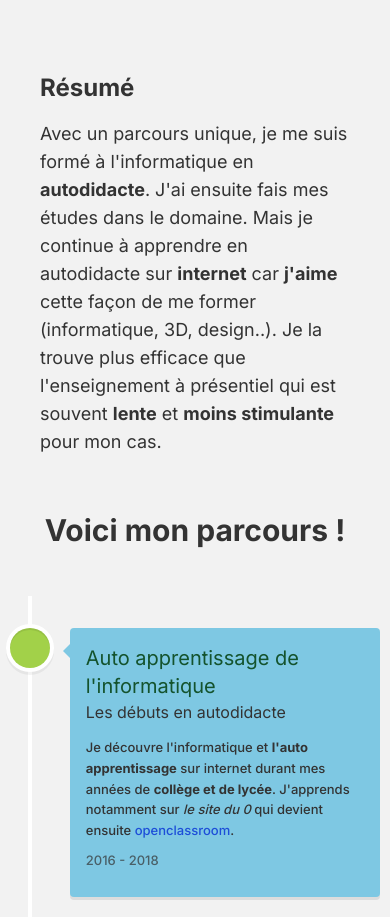
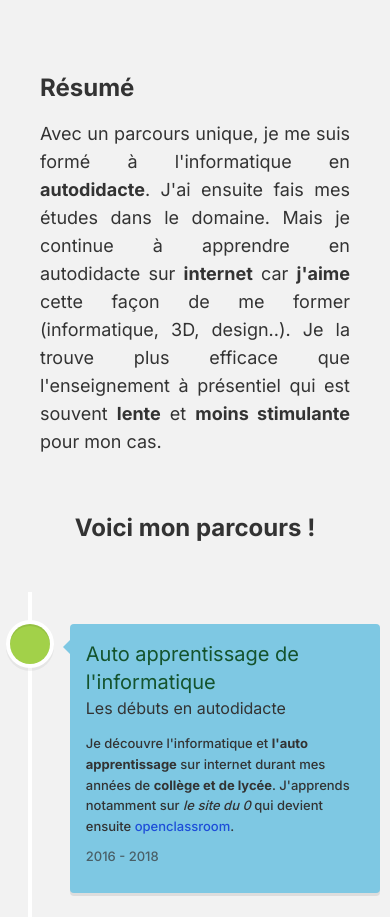
Before and after one commit to Nassim-H/NassimApprend, a Next.js app: page /parcours in a window 390 px wide. Shown: the part 980-1897 px from the top of the page. Built offline with nearby package versions, Linux system fonts and the light colour scheme.

Commit message:
Responsive

```diff
--- a/app/parcours/page.tsx
+++ b/app/parcours/page.tsx
@@ -34,12 +34,12 @@ const Experience = () => {
             <section className="mb-8">
             <div className=" p-6">
               <h2 className="text-2xl font-bold mb-4">Résumé</h2>
-              <p className="text-lg">Avec un parcours unique, je me suis formé à l&apos;informatique en <b>autodidacte</b>. J&apos;ai ensuite fais mes études dans le domaine. Mais je continue à apprendre en autodidacte sur <b>internet</b> car <b>j&apos;aime</b> cette façon de me former (informatique, 3D, design..). Je la trouve plus efficace que l&apos;enseignement à présentiel qui est souvent <b>lente</b> et <b>moins stimulante</b> pour mon cas.
+              <p className="text-lg text-justify">Avec un parcours unique, je me suis formé à l&apos;informatique en <b>autodidacte</b>. J&apos;ai ensuite fais mes études dans le domaine. Mais je continue à apprendre en autodidacte sur <b>internet</b> car <b>j&apos;aime</b> cette façon de me former (informatique, 3D, design..). Je la trouve plus efficace que l&apos;enseignement à présentiel qui est souvent <b>lente</b> et <b>moins stimulante</b> pour mon cas.
               </p>
             </div>
           </section>
 
-          <h1 className="text-3xl font-bold m-4 text-center">Voici mon parcours !</h1>
+          <h1 className="text-2xl md:text-3xl font-bold m-4 text-center">Voici mon parcours !</h1>
          </div>
 
         <VerticalTimeline>
```
